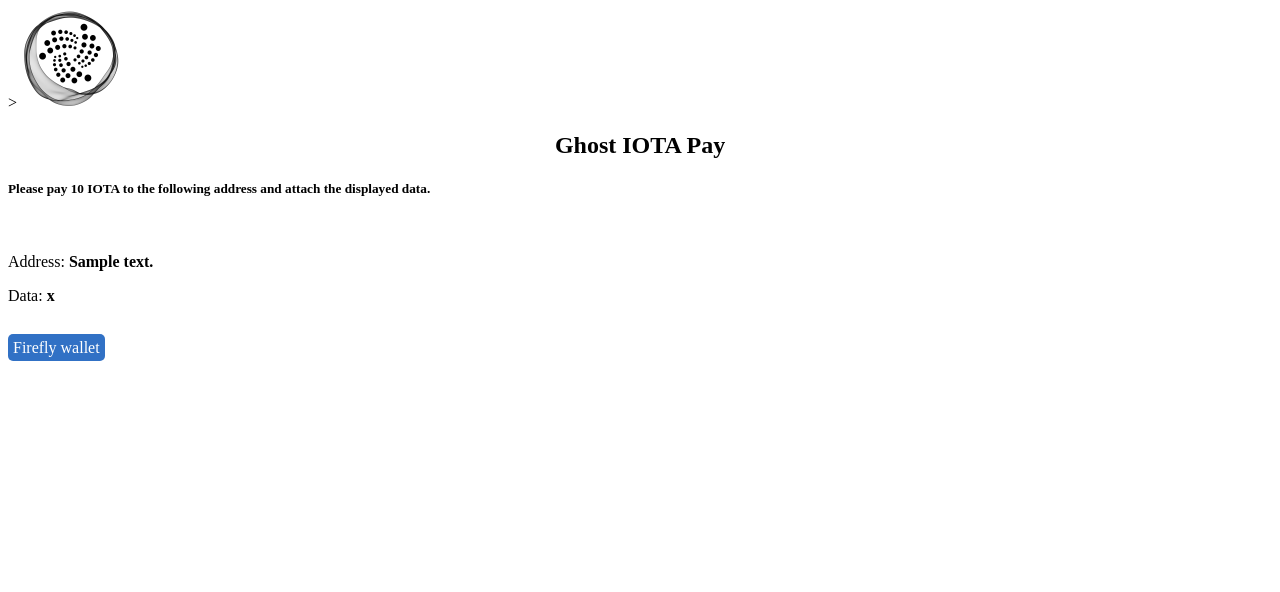
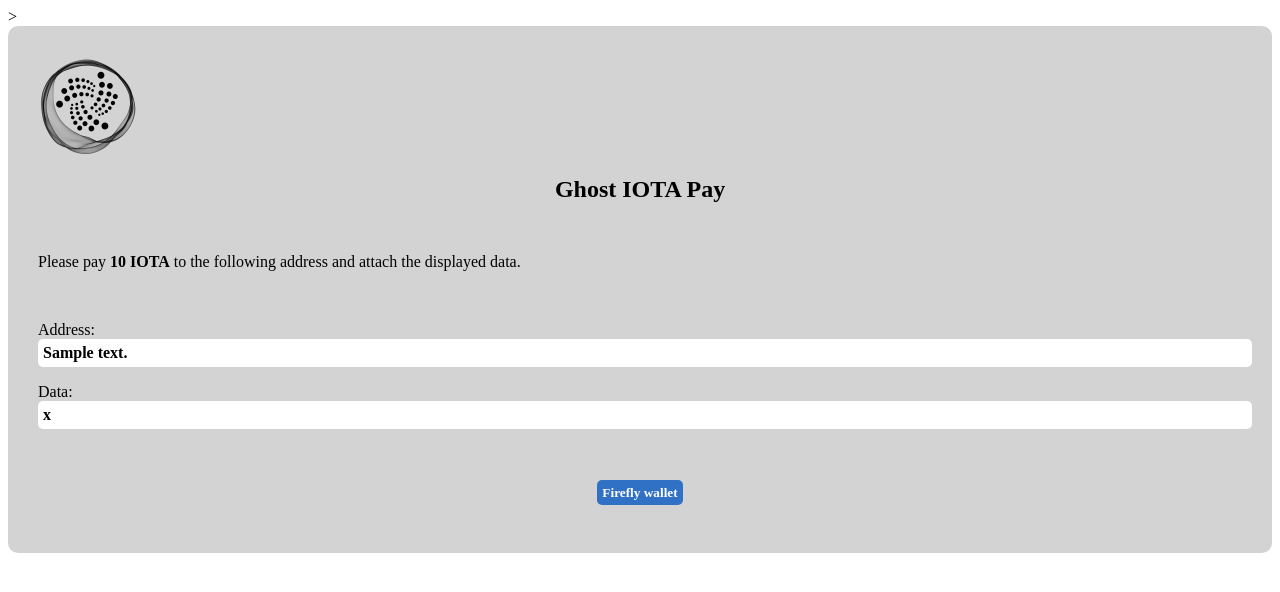
Before and after one commit to F-Node-Karlsruhe/ghost-iota-pay, a Flask app: template templates/pay.html in a window 1280 px wide. Shown: the top 592 px of the page. Run offline with Flask 2, Linux system fonts and the light colour scheme; the template is opened without the code that fills it: most values are stand-ins (such as "Sample title", 1, 10 or a date in 2020); parts of the project's set-up code (start-up, migrations or seed data) failed here and were passed over; some libraries are stand-ins or nearby versions.

Commit message:
make pay.html prettier

```diff
--- a/templates/pay.html
+++ b/templates/pay.html
@@ -18,19 +18,47 @@
 
     });
 </script>>
+<div style="background: lightgray; border-radius: 10px; padding: 30px;">
     <img src="{{ url_for('static', filename='logo.png') }}" style="max-width: 100px; margin: auto;"/>
-    <h2 style="text-align: center;"">Ghost IOTA Pay</h2>
-    <h5>Please pay <strong></strong>{{ price }} IOTA</strong> to the following address and attach the displayed data.</h5>
+    <h2 style="text-align: center; margin-bottom: 50px;;">Ghost IOTA Pay</h2>
+    <p>Please pay <strong>{{ price }} IOTA</strong> to the following address and attach the displayed data.</p>
     <br>
-    <p>Address: <strong>{{ iota_address }}</strong></p>
-    <p>Data: <strong>{{ user_token_hash }}</strong></p>
+    <div style="margin: 10px 0;">
+    <p>Address:
+        <br>
+        <strong
+        style="
+        background: white;
+        border-radius: 5px; width: 100%;
+        display: inline-block;
+        padding: 5px;"
+        >
+        {{ iota_address }}</strong>
+    </p>
+    </div>
+    <div style="margin: 10px 0;">
+    <p>Data:
+        <br>
+        <strong
+        style="
+        background: white;
+        border-radius: 5px; width: 100%;
+        display: inline-block;
+        padding: 5px;"
+        >
+        {{ user_token_hash }}</strong>
+    </p>
+    </div>
     <br>
-
+    <div style="text-align: center;">
+    <h5>
     <a style="color: white;
             text-decoration: none;
-            margin: auto;
             background: rgb(49, 113, 197);
             padding: 5px; border-radius: 5px;"
             href="iota://wallet/send/{{iota_address}}?amt={{price}}">
                 Firefly wallet
     </a>
+    </h5>
+    </div>
+</div>
```
